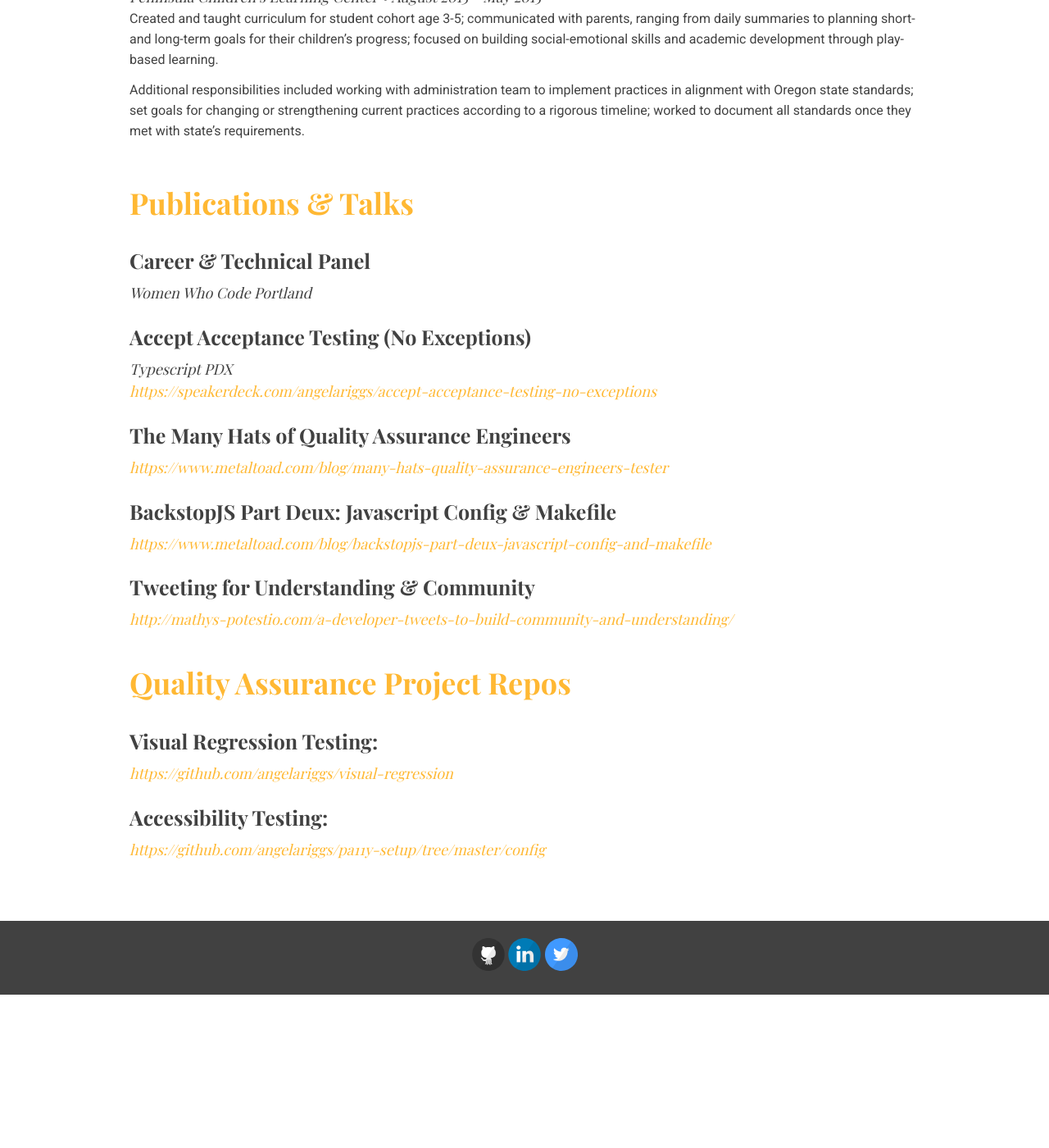
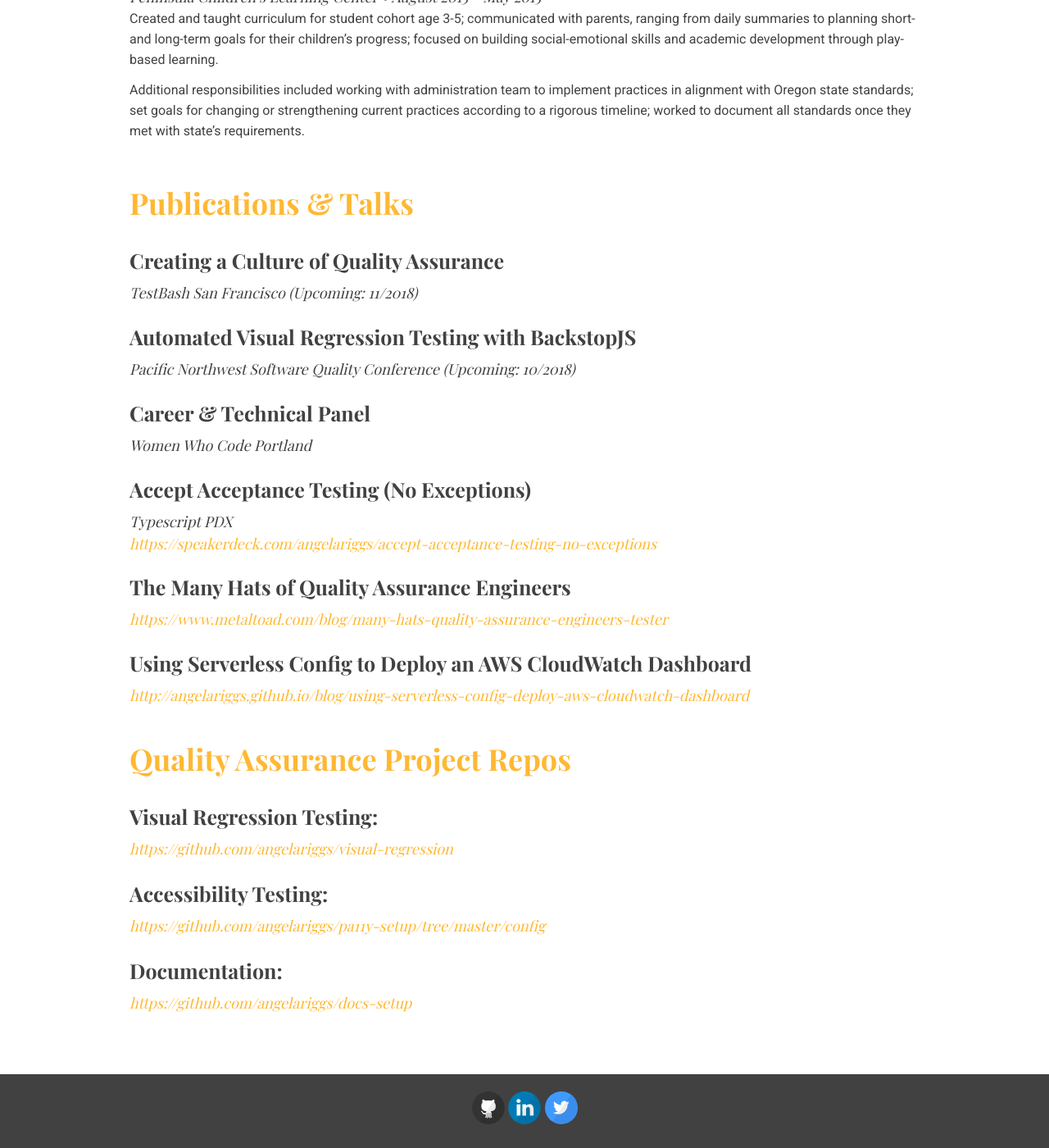
Before and after one commit to angelariggs/angelariggs.github.io, a Jekyll site: the page built from resume.md, in a window 1280 px wide and 1400 px high, scrolled down 1921 px. Shown: the whole window at 82% size. Built offline with Jekyll 4.4.1, drawn with Linux system fonts in a browser that asks for light colours; some web fonts are replaced; before the commit the page ends 3134 px from its top, so only the background shows below that.

Commit message:
resume and pdf update

```diff
--- a/resume.md
+++ b/resume.md
@@ -87,6 +87,12 @@
 <div>
 	<h1 class="res-sec-title">Publications & Talks</h1>
 
+	<h2 class="res-h2">Creating a Culture of Quality Assurance</h2>
+	<h3 class="res-h3"> TestBash San Francisco (Upcoming: 11/2018)</h3>
+
+	<h2 class="res-h2">Automated Visual Regression Testing with BackstopJS</h2>
+	<h3 class="res-h3">Pacific Northwest Software Quality Conference (Upcoming: 10/2018)</h3>
+
 	<h2 class="res-h2">Career & Technical Panel</h2>
 	<h3 class="res-h3">Women Who Code Portland</h3>
 
@@ -97,15 +103,13 @@
 	<h2 class="res-h2">The Many Hats of Quality Assurance Engineers</h2>
 	<h3 class="res-h3"><a href="https://www.metaltoad.com/blog/many-hats-quality-assurance-engineers-tester">https://www.metaltoad.com/blog/many-hats-quality-assurance-engineers-tester</a></h3>
 
-	<h2 class="res-h2">BackstopJS Part Deux: Javascript Config & Makefile</h2>
-	<h3 class="res-h3"><a href="https://www.metaltoad.com/blog/backstopjs-part-deux-javascript-config-and-makefile">https://www.metaltoad.com/blog/backstopjs-part-deux-javascript-config-and-makefile</a></h3>
-
-	<h2 class="res-h2">Tweeting for Understanding & Community</h2>
-	<h3 class="res-h3"><a href="http://mathys-potestio.com/a-developer-tweets-to-build-community-and-understanding/">http://mathys-potestio.com/a-developer-tweets-to-build-community-and-understanding/</a></h3>
+	<h2 class="res-h2">Using Serverless Config to Deploy an AWS CloudWatch Dashboard</h2>
+	<h3 class="res-h3"><a href="http://angelariggs.github.io/blog/using-serverless-config-deploy-aws-cloudwatch-dashboard">http://angelariggs.github.io/blog/using-serverless-config-deploy-aws-cloudwatch-dashboard</a></h3>
 </div>
 
 <div>
 	<h1 class="res-sec-title" id="internet-pres">Quality Assurance Project Repos</h1>
 	<h2 class="res-h2">Visual Regression Testing:</h2><a href="https://github.com/angelariggs/visual-regression" class="internet-pres-link">https://github.com/angelariggs/visual-regression</a>
 	<h2 class="res-h2">Accessibility Testing:</h2><a href="https://github.com/angelariggs/pa11y-setup/tree/master/config" class="internet-pres-link">https://github.com/angelariggs/pa11y-setup/tree/master/config</a>
+	<h2 class="res-h2">Documentation:</h2><a href="https://github.com/angelariggs/docs-setup" class="internet-pres-link">https://github.com/angelariggs/docs-setup</a>
 </div>
```
Also changed, not shown: 1 other file.
